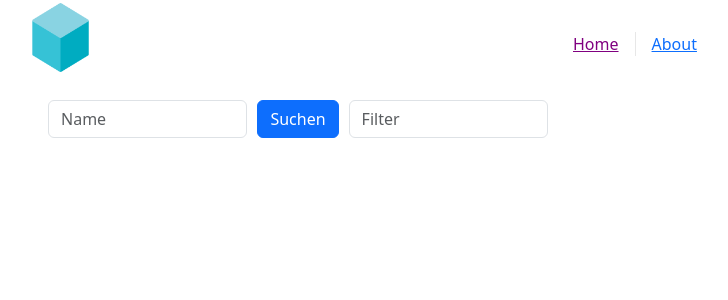
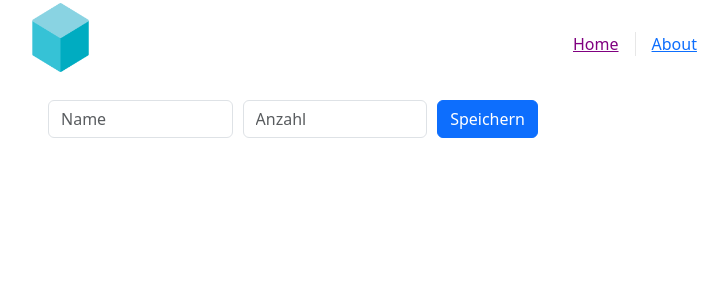
Before and after one commit to JakobScharf1/webtech-frontend, a Vue app: page / in a window 1280 px wide. Shown: the top 300 px of the page, without its empty margins (67-795 px from the left). Built offline with nearby package versions, Linux system fonts and the light colour scheme.

Commit message:
Inputfield Fix

```diff
--- a/src/components/DynamicForm.vue
+++ b/src/components/DynamicForm.vue
@@ -16,9 +16,9 @@ export default {
     return {
       items: [],
       nameField: '',
+      amountField: '',
       claims: '',
       accessToken: '',
-      filterCrit: '',
     };
   },
   methods: {
@@ -34,16 +34,36 @@ export default {
             this.items.push(inventoryObject);
           }))
           .catch(error => console.log('error', error));
-    }
+    },
+    save () {
+      const endpoint = 'http://localhost:8080/inventoryObject'
+      const data = {
+        name: this.nameField,
+        amount: this.amountField
+      }
+      const requestOptions = {
+        method: 'POST',
+        headers: {
+          'Content-Type': 'application/json'
+        },
+        body: JSON.stringify(data)
+      }
+      fetch(endpoint, requestOptions)
+          .then(response => response.json())
+          .then(data => {
+            console.log('Success:', data)
+          })
+          .catch(error => console.log('error', error))
+    },
   }
 }
 </script>
 
 <template>
   <div class="search">
-    <input id="nameField" class="form-control" v-model="nameField" placeholder="Name" type="text" ref="nameInput" @keyup.enter="search()">
-    <button id="searchButton" class="btn btn-primary" type="button" @click="search()">Suchen</button>
-    <input id="filterField" class="form-control" v-model="filterCrit" placeholder="Filter">
+    <input id="nameField" class="form-control" v-model="nameField" placeholder="Name" type="text" ref="nameInput">
+    <input id="amountField" class="form-control" v-model="amountField" placeholder="Anzahl" type="number" ref="amountInput" @keyup.enter="save()">
+    <button id="searchButton" class="btn btn-primary" type="button" @click="save()">Speichern</button>
   </div>
 
 </template>
@@ -54,13 +74,14 @@ export default {
   margin-right: 10px;
 }
 
+#amountField{
+  margin-right: 10px;
+}
+
 #searchButton{
   margin-right: 10px;
 }
 
-#filterField{
-
-}
  .search{
     width: 500px;
     margin: 25px;
```
